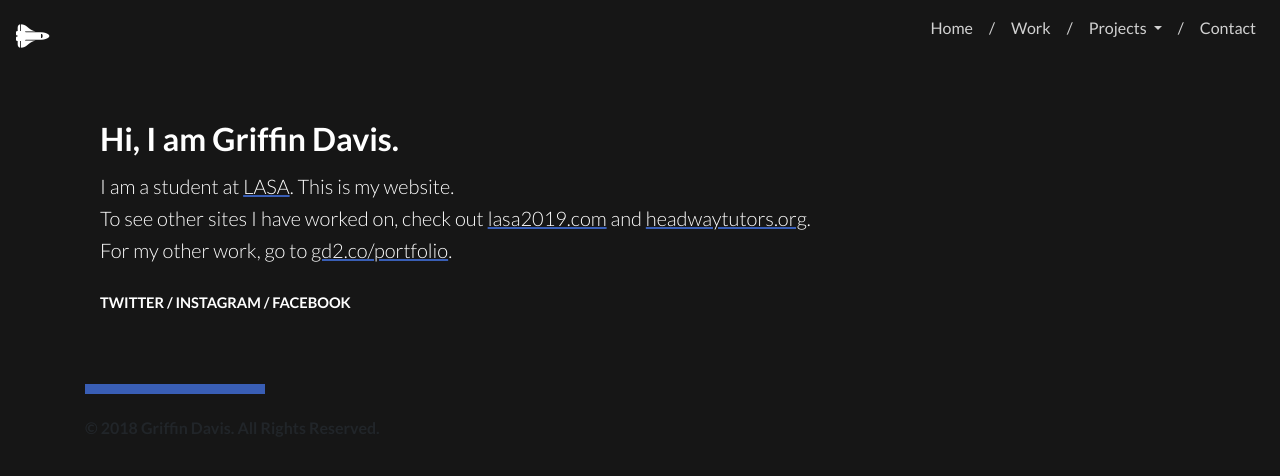
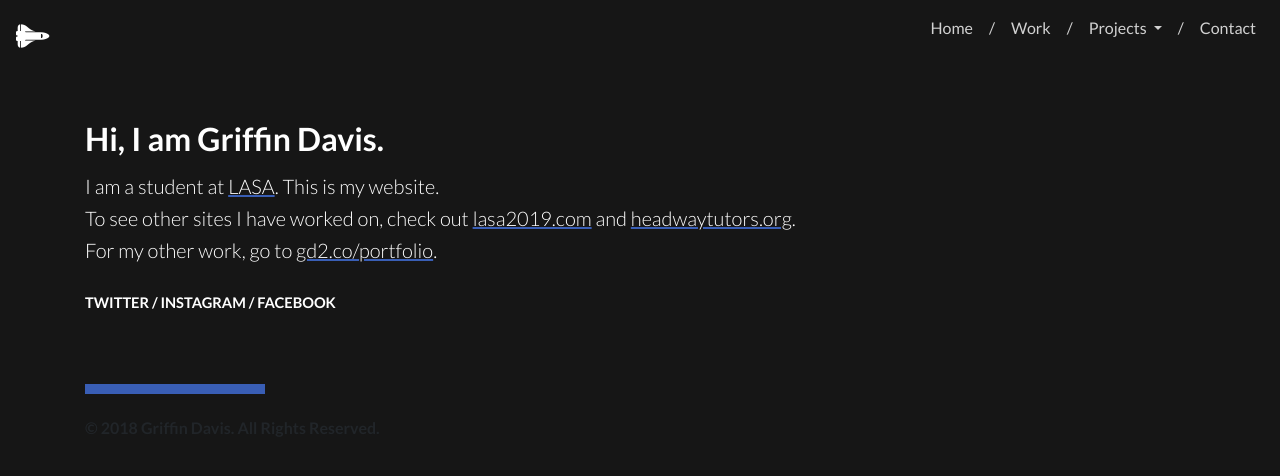
Before and after one commit to griffindvs/griffindvs.com, a Jekyll site: the page built from public/_pages/index.html, in a window 1280 px wide. Shown: the top 476 px of the page. Built offline with Jekyll 4.4.1, drawn with Linux system fonts in a browser that asks for light colours; nearby versions of some CDN libraries.

Commit message:
Remove container from index

```diff
--- a/public/_pages/index.html
+++ b/public/_pages/index.html
@@ -2,14 +2,11 @@
 layout: default
 title: Griffin Davis
 ---
-
-<div class="container my-5">
-  <h2 class="mb-3 index-text">Hi, I am Griffin Davis.</h2>
-  <h6 class="lead index-text">I am a student at <a href="https://lasahighschool.org/" target="_blank">LASA</a>. This is my website.</h6>
-  <h6 class="lead index-text">To see other sites I have worked on, check out <a href="https://lasa2019.com">lasa2019.com</a> and <a href="https://headwaytutors.org">headwaytutors.org</a>.</h6>
-  <h6 class="lead index-text">For my other work, go to <a href="https://gd2.co/portfolio">gd2.co/portfolio</a>.</h6>
-  <br>
-  <h6 class="social index-text"><a href="https://twitter.com/griffincdavis" class="social-link">TWITTER</a> / <a href="https://instagram.com/griffindvs" class="social-link">INSTAGRAM</a> / <a href="https://facebook.com/griffindvs" class="social-link">FACEBOOK</a></h6>
-</div>
+<h2 class="mb-3 index-text">Hi, I am Griffin Davis.</h2>
+<h6 class="lead index-text">I am a student at <a class="index-link" href="https://lasahighschool.org/" target="_blank">LASA</a>. This is my website.</h6>
+<h6 class="lead index-text">To see other sites I have worked on, check out <a class="index-link" href="https://lasa2019.com">lasa2019.com</a> and <a class="index-link" href="https://headwaytutors.org">headwaytutors.org</a>.</h6>
+<h6 class="lead index-text">For my other work, go to <a class="index-link" href="https://gd2.co/portfolio">gd2.co/portfolio</a>.</h6>
+<br>
+<h6 class="social index-text"><a href="https://twitter.com/griffincdavis" class="social-link">TWITTER</a> / <a href="https://instagram.com/griffindvs" class="social-link">INSTAGRAM</a> / <a href="https://facebook.com/griffindvs" class="social-link">FACEBOOK</a></h6>
 
 <canvas class="particles-background"></canvas>
```
